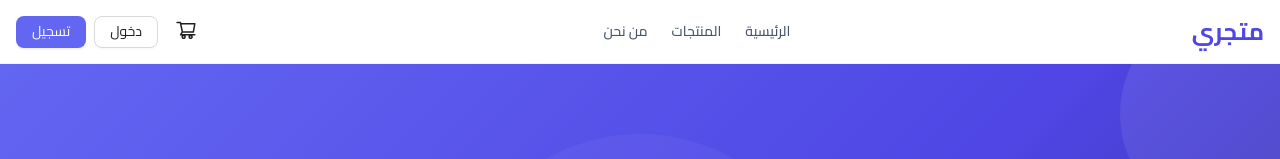
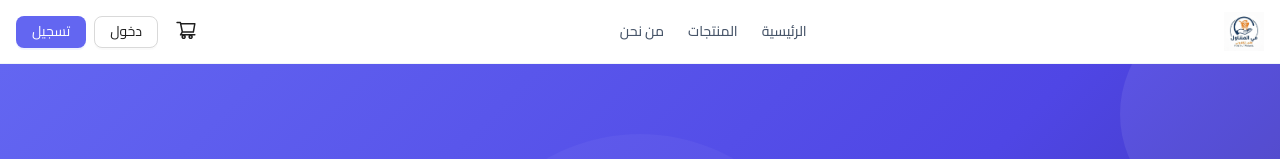
Before and after one commit to SalahElkadim/motanawalstore, a React (Create React App) app: page / in a window 1280 px wide. Shown: the top 159 px of the page. Built offline with nearby package versions, Linux system fonts and the light colour scheme; no server answers.

Commit message:
first commit

```diff
--- a/src/components/layout/Navbar.jsx
+++ b/src/components/layout/Navbar.jsx
@@ -49,11 +49,12 @@ const Navbar = observer(() => {
     >
       <div className="max-w-7xl mx-auto px-4 h-full flex items-center justify-between">
         {/* Logo */}
-        <Link
-          to="/"
-          className="text-2xl font-bold text-indigo-600 no-underline"
-        >
-          {process.env.REACT_APP_NAME || "متجري"}
+        <Link to="/" className="no-underline">
+          <img
+            src="/logo.png"
+            alt={process.env.REACT_APP_NAME || "متجري"}
+            style={{ height: 40, objectFit: "contain" }}
+          />
         </Link>
 
         {/* Nav Links */}
```
